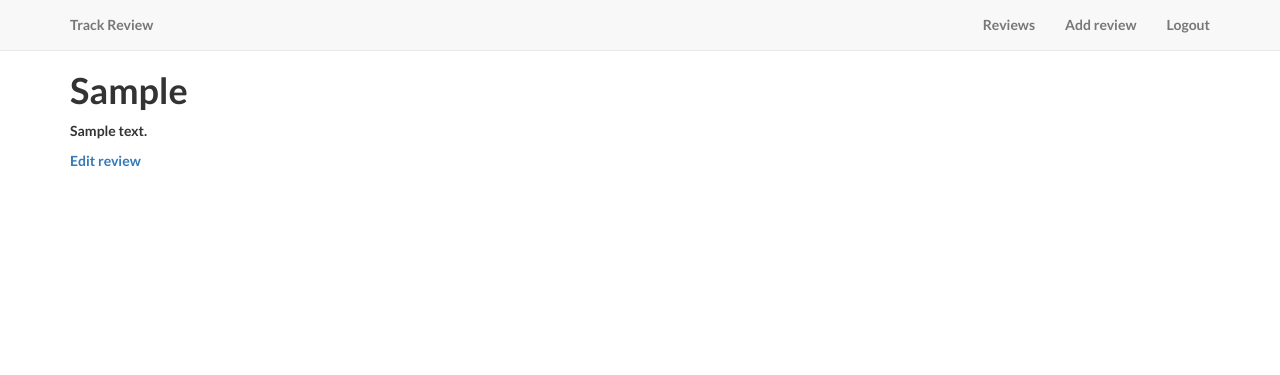
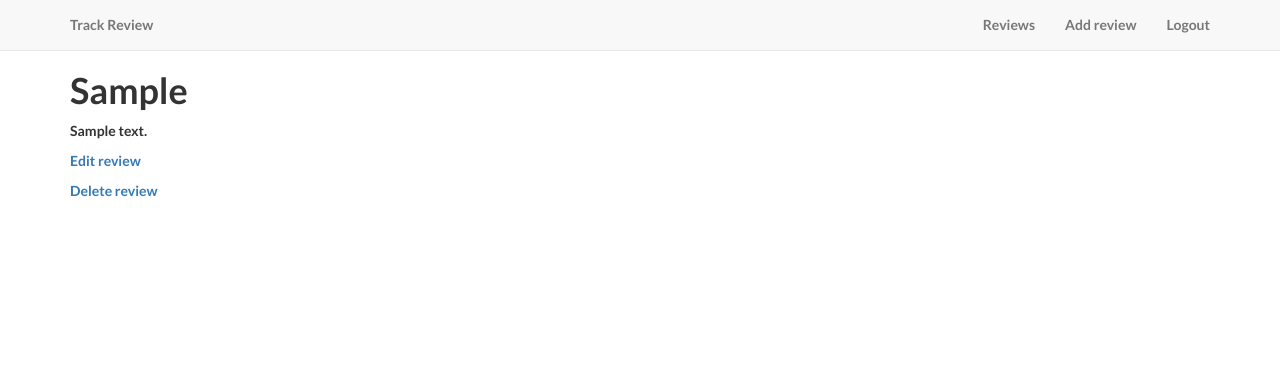
Before and after one commit to njc413/track_review, a Django app: page /review/1/ in a window 1280 px wide. Shown: the top 375 px of the page. Run offline with Django 3.2, Linux system fonts and the light colour scheme; the first user in the database is signed in; tables that the repository leaves empty hold one stand-in row (Sample ...); some libraries are stand-ins or nearby versions.

Commit message:
Add review delete view

```diff
--- a/core/urls.py
+++ b/core/urls.py
@@ -9,4 +9,5 @@ urlpatterns = patterns('',
    url(r'review/$', ReviewListView.as_view(), name='review_list'),
    url(r'^review/(?P<pk>\d+)/$', ReviewDetailView.as_view(), name='review_detail'),
    url(r'^review/update/(?P<pk>\d+)/$', ReviewUpdateView.as_view(), name='review_update'),
+   url(r'^review/delete/(?P<pk>\d+)/$', ReviewDeleteView.as_view(), name='review_delete'),
  )
--- a/core/views.py
+++ b/core/views.py
@@ -1,5 +1,5 @@
 from django.shortcuts import render
-from django.views.generic import TemplateView, CreateView, ListView, DetailView, UpdateView
+from django.views.generic import TemplateView, CreateView, ListView, DetailView, UpdateView, DeleteView
 from django.core.urlresolvers import reverse_lazy
 from .models import *
 
@@ -29,3 +29,8 @@ class ReviewUpdateView(UpdateView):
     model = Review
     template_name = 'review/review_form.html'
     fields = ['Track', 'Review']
+
+class ReviewDeleteView(DeleteView):
+    model = Review
+    template_name = 'review/review_confirm_delete.html'
+    success_url = reverse_lazy('review_list')
--- a/templates/review/review_detail.html
+++ b/templates/review/review_detail.html
@@ -4,5 +4,6 @@
 <p>{{ review.Review }}</p>
 {% if review.user == user %}
 <p><a href="{% url 'review_update' pk=review.id %}">Edit review</a></p>
+<p><a href="{% url 'review_delete' pk=review.id %}">Delete review</a></p>
 {% endif %}
 {% endblock %}
```
Also changed, not shown: templates/review/review_confirm_delete.html (added, +8 -0 lines).
